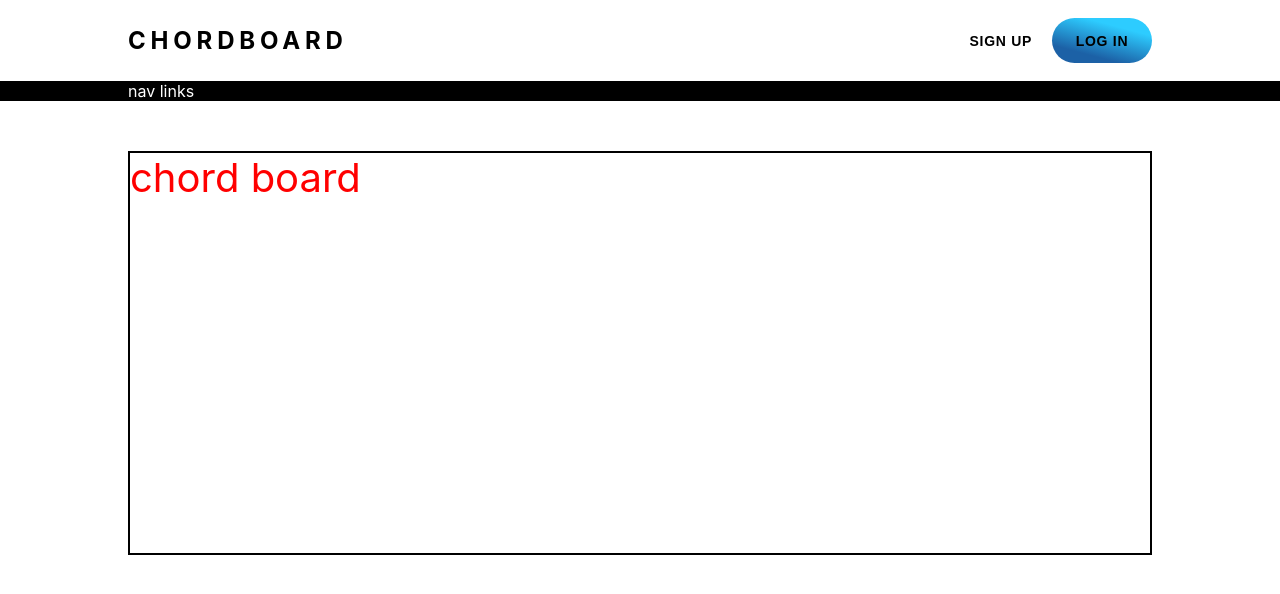
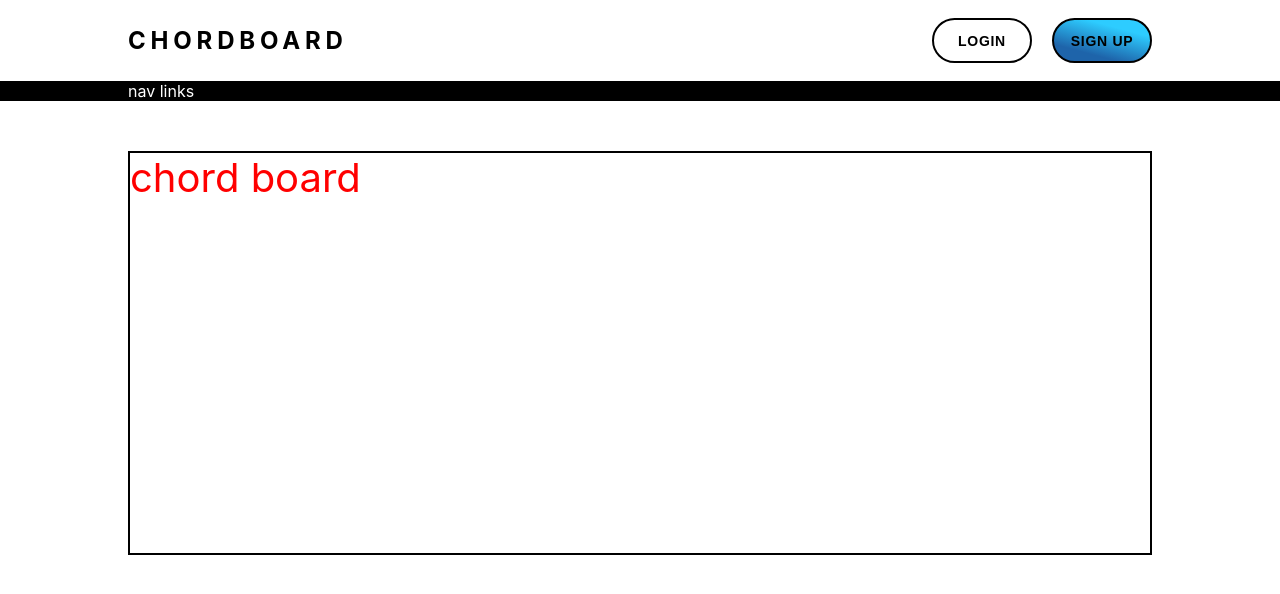
Before and after one commit to arosso17/ChordBoard, a React (Create React App) app in the folder client/: page / in a window 1280 px wide. Shown: the top 594 px of the page. Built offline with nearby package versions, Linux system fonts and the light colour scheme.

Commit message:
small account buttons change

```diff
--- a/client/src/components/TopBar.css
+++ b/client/src/components/TopBar.css
@@ -16,11 +16,14 @@
     font-size: 14px;
 }
 
-.sign-up {
+.log-in {
     background: transparent;
     color: #000;
-	border: none;
+	border: 2px solid #000;
+    border-radius: 50px;
 	padding: 0;
+    height: 45px;
+    width: 100px;
     cursor: pointer;
     font-size: inherit;
     font-weight: 600;
@@ -28,11 +31,11 @@
     letter-spacing: 0.05em;
 }
 
-.log-in {
+.sign-up {
     background: rgb(28,97,166);
-    background: linear-gradient(15deg, rgba(28,97,166) 25%, rgba(45,204,255) 75%);
+    background: linear-gradient(15deg, rgba(30,100,170) 25%, rgba(45,204,255) 75%);
     color: #000;
-	border: none;
+    border: 2px solid #000;
     border-radius: 50px;
 	padding: 0;
     height: 45px;
--- a/client/src/components/TopBar.js
+++ b/client/src/components/TopBar.js
@@ -8,8 +8,8 @@ function TopBar() {
           <div className="content">
             <h1>CHORDBOARD</h1>
             <div className="account">
+              <button className="log-in">Login</button>
               <button className="sign-up">Sign Up</button>
-              <button className="log-in">Log In</button>
             </div>
           </div>
         </div>
```
